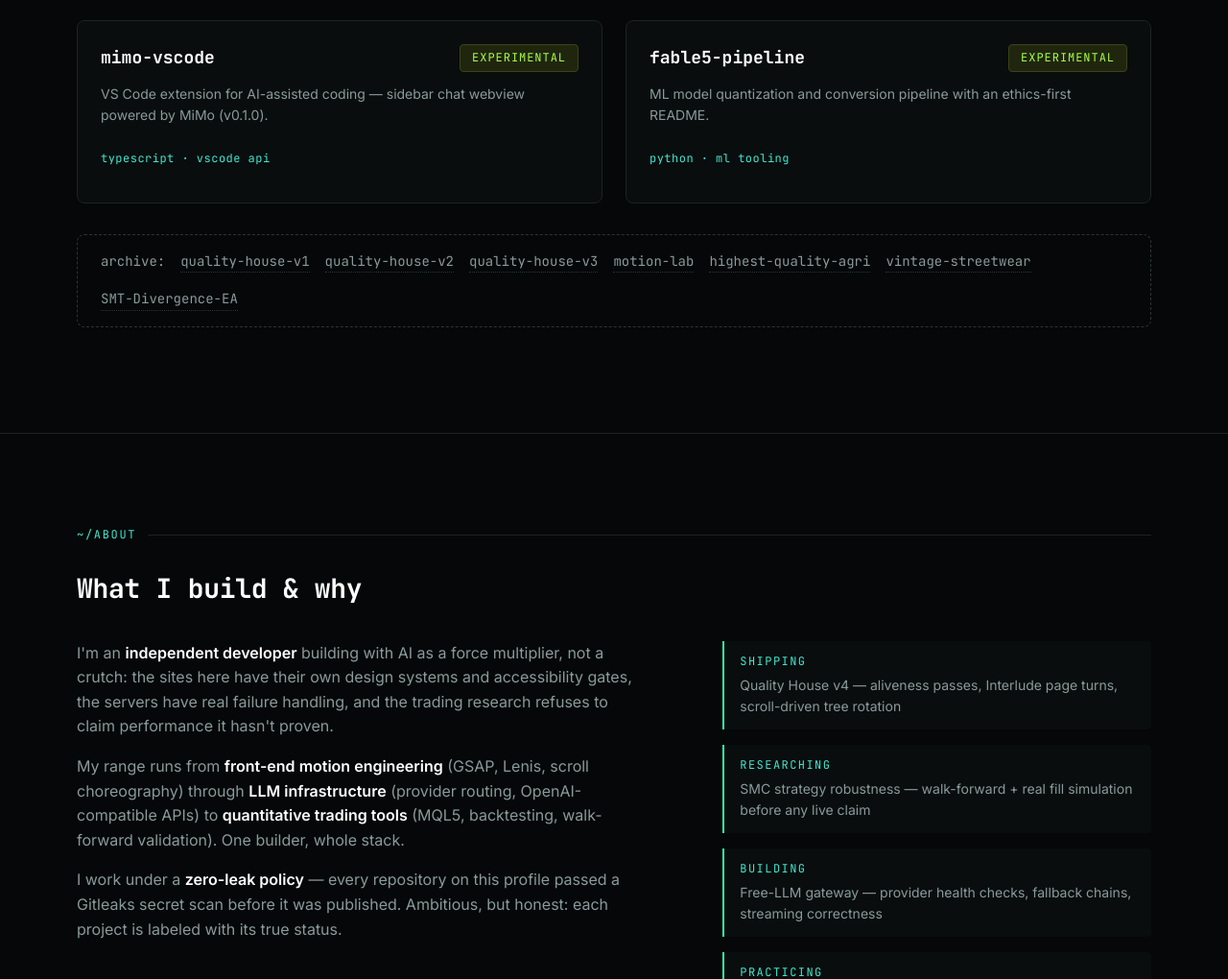
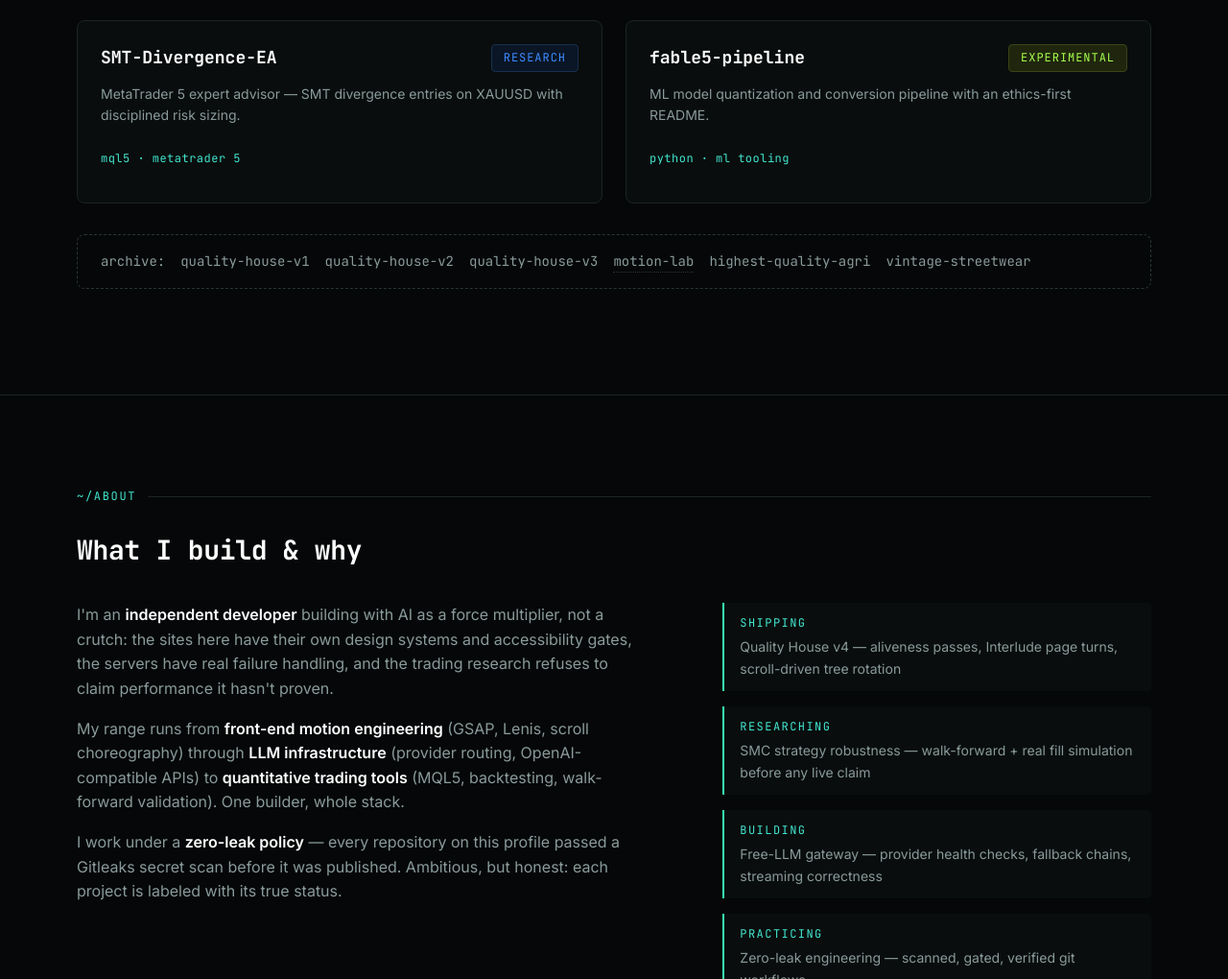
Before and after one commit to Moenabiel/moenabiel.github.io, an Astro site: page / in a window 1280 px wide. Shown: the part 1780-2800 px from the top of the page at 96% size. Built offline with nearby package versions, Linux system fonts and the light colour scheme; Astro itself is replaced by a stand-in of ours.

Commit message:
feat: featured set honesty pass - SMT-Divergence-EA promoted, private repos de-linked, status recount

```diff
--- a/src/components/About.astro
+++ b/src/components/About.astro
@@ -61,7 +61,7 @@
         <span><span class="star">✦</span> freellmapi</span>
         <span><span class="star">✦</span> smt-lab</span>
         <span><span class="star">✦</span> memo-smt-ea</span>
-        <span><span class="star">✦</span> mimo-vscode</span>
+        <span><span class="star">✦</span> SMT-Divergence-EA</span>
         <span><span class="star">✦</span> fable5-pipeline</span>
         <span><span class="star">✦</span> motion-lab</span>
         <span><span class="star">✦</span> gitleaks-gated</span>
--- a/src/components/Hero.astro
+++ b/src/components/Hero.astro
@@ -30,13 +30,13 @@
           <span class="t-prompt">$</span><span class="t-cmd">ls ~/projects</span>
         </span>
         <span class="t-line t-out" data-line>
-          <span class="hl">quality-house-v4</span>  freellmapi  smt-lab  mimo-vscode  memo-smt-ea  fable5-pipeline
+          <span class="hl">quality-house-v4</span>  freellmapi  smt-lab  SMT-Divergence-EA  memo-smt-ea  fable5-pipeline
         </span>
         <span class="t-line" data-line>
           <span class="t-prompt">$</span><span class="t-cmd">ship --status</span>
         </span>
         <span class="t-line t-out" data-line>
-          <span class="hl">2 active</span> · 3 research · 2 experimental · 1 sandbox · 0 abandoned
+          <span class="hl">2 active</span> · 3 research · 1 experimental · 1 sandbox · 0 abandoned
         </span>
         <span class="t-line" data-line>
           <span class="t-prompt">$</span><span class="t-cmd">cat focus.txt</span>
--- a/src/components/Projects.astro
+++ b/src/components/Projects.astro
@@ -26,10 +26,10 @@ const featured = [
     status: 'research',
   },
   {
-    name: 'mimo-vscode',
-    desc: 'VS Code extension for AI-assisted coding — sidebar chat webview powered by MiMo (v0.1.0).',
-    stack: 'typescript · vscode api',
-    status: 'exp',
+    name: 'SMT-Divergence-EA',
+    desc: 'MetaTrader 5 expert advisor — SMT divergence entries on XAUUSD with disciplined risk sizing.',
+    stack: 'mql5 · metatrader 5',
+    status: 'research',
   },
   {
     name: 'fable5-pipeline',
@@ -39,14 +39,13 @@ const featured = [
   },
 ];
 
-const archive = [
-  'quality-house-v1',
-  'quality-house-v2',
-  'quality-house-v3',
-  'motion-lab',
-  'highest-quality-agri',
-  'vintage-streetwear',
-  'SMT-Divergence-EA',
+const archive: Array<{ name: string; pub: boolean }> = [
+  { name: 'quality-house-v1', pub: false },
+  { name: 'quality-house-v2', pub: false },
+  { name: 'quality-house-v3', pub: false },
+  { name: 'motion-lab', pub: true },
+  { name: 'highest-quality-agri', pub: false },
+  { name: 'vintage-streetwear', pub: false },
 ];
 
 const statusChip: Record<string, { cls: string; label: string }> = {
@@ -78,9 +77,13 @@ const statusChip: Record<string, { cls: string; label: string }> = {
 
     <p class="archive" data-reveal>
       <span>archive:</span>
-      {archive.map((a) => (
-        <a href={`https://github.com/Moenabiel/${a}`} rel="noopener">{a}</a>
-      ))}
+      {archive.map((a) =>
+        a.pub ? (
+          <a href={`https://github.com/Moenabiel/${a.name}`} rel="noopener">{a.name}</a>
+        ) : (
+          <span class="archive-priv">{a.name}</span>
+        ),
+      )}
     </p>
   </div>
 </section>
```
Also changed, not shown: shots/desktop-fold.png, shots/desktop-full.png, shots/mobile-fold.png, shots/mobile-full.png.
